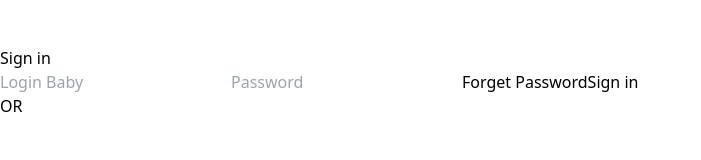
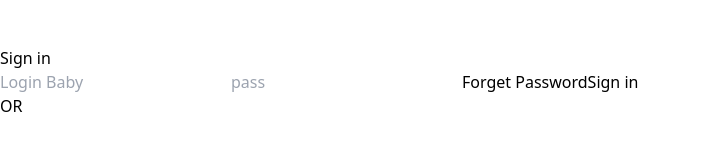
Before and after one commit to devathwani1/rouge_code_frontend, a React (Vite) app: page /signin in a window 1280 px wide. Shown: the part 647-807 px from the top of the page, without its empty margins (0-701 px from the left). Built offline with nearby package versions, Linux system fonts and the light colour scheme; no server answers.

Commit message:
Fix login password placeholder
Co-authored-by: devathwani1 <devathwani1@users.noreply.github.com>

```diff
--- a/src/pages/signin.tsx
+++ b/src/pages/signin.tsx
@@ -99,7 +99,7 @@ const Signin: React.FC = () => {
 
           <input
             type="password"
-            placeholder="Password"
+            placeholder="pass"
             required
             value={formData.password}
             ref={passwordRef}
```
